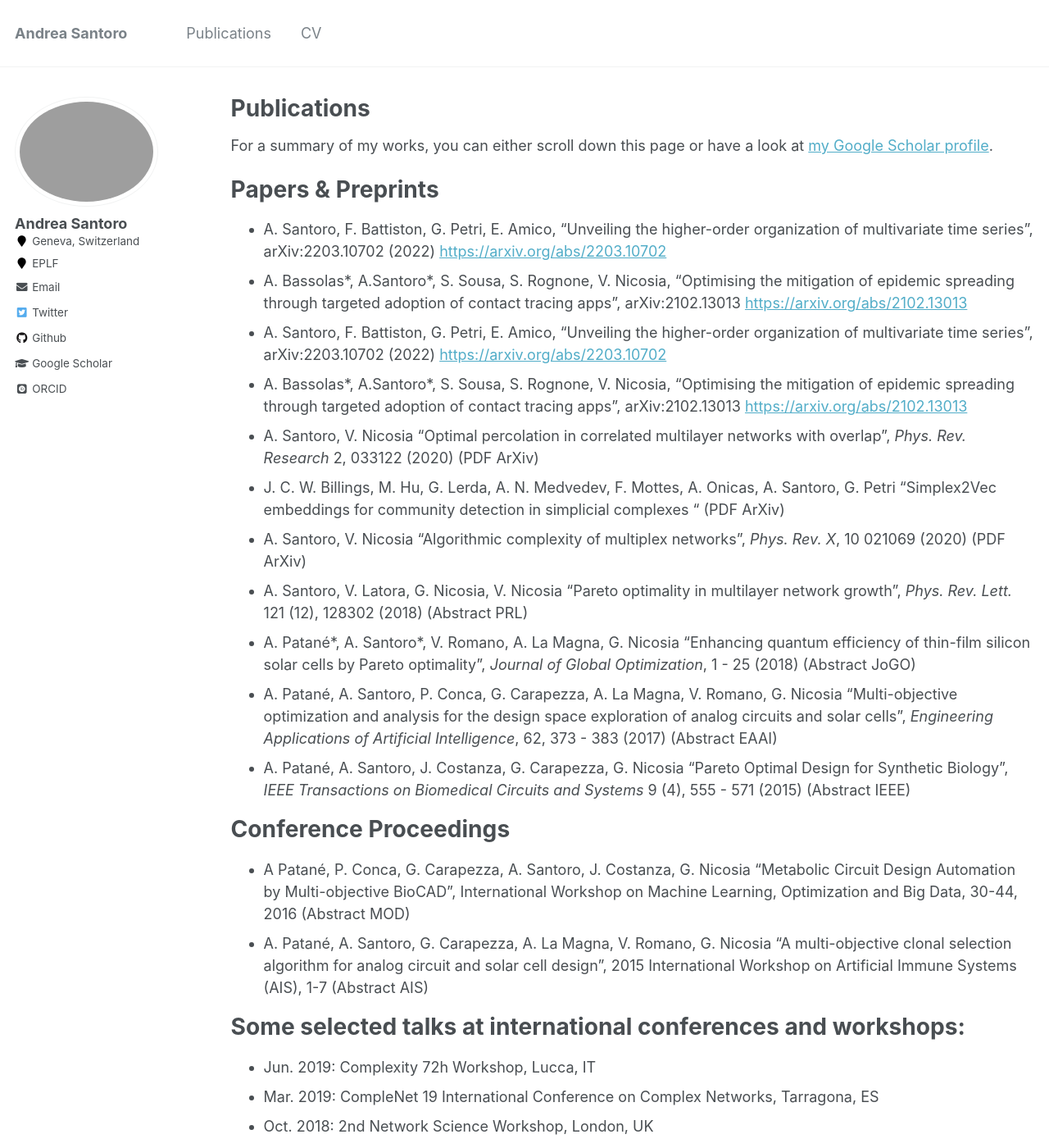
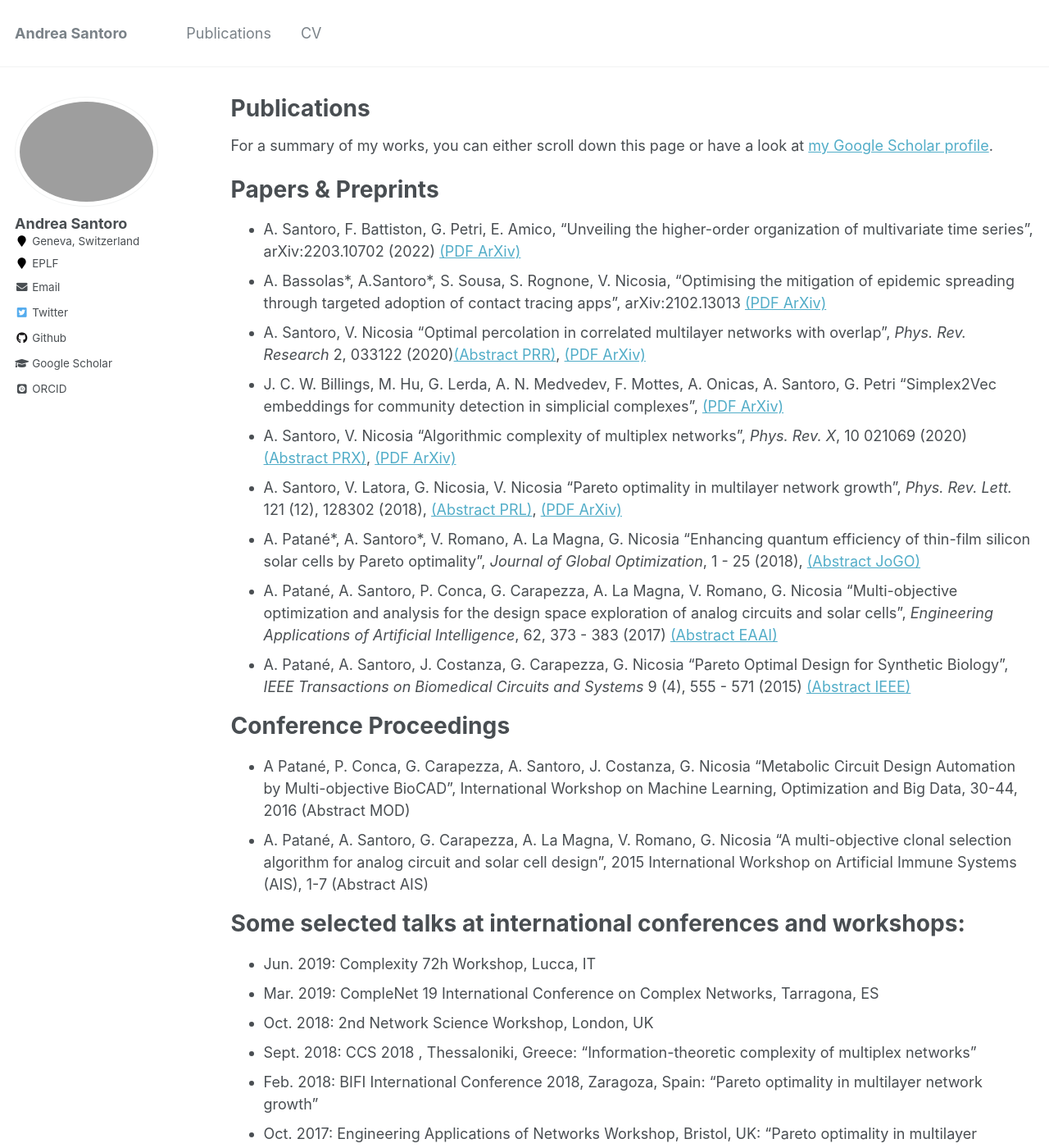
Before and after one commit to andresantoro/andresantoro.github.io, a Jekyll site: the page built from _pages/publications.md, in a window 1280 px wide and 1400 px high. Shown: the whole window at 82% size. Built offline with Jekyll 4.4.1, drawn with Linux system fonts in a browser that asks for light colours; some web fonts are replaced.

Commit message:
Update publications.md

```diff
--- a/_pages/publications.md
+++ b/_pages/publications.md
@@ -9,19 +9,16 @@
 
 Papers & Preprints
 ======
-* A. Santoro, F. Battiston, G. Petri, E. Amico, "Unveiling the higher-order organization of multivariate time series", 	arXiv:2203.10702 (2022) [https://arxiv.org/abs/2203.10702](PDF ArXiv)
+* A. Santoro, F. Battiston, G. Petri, E. Amico, "Unveiling the higher-order organization of multivariate time series", 	arXiv:2203.10702 (2022) [(PDF ArXiv)](https://arxiv.org/abs/2203.10702)
 * A. Bassolas\*, A.Santoro\*, S. Sousa, S. Rognone, V. Nicosia, "Optimising the mitigation of epidemic spreading through targeted adoption of contact
-tracing apps",	arXiv:2102.13013 [https://arxiv.org/abs/2102.13013](PDF ArXiv)
-* A. Santoro, F. Battiston, G. Petri, E. Amico, "Unveiling the higher-order organization of multivariate time series", 	arXiv:2203.10702 (2022) [https://arxiv.org/abs/2203.10702](PDF ArXiv)
-* A. Bassolas\*, A.Santoro\*, S. Sousa, S. Rognone, V. Nicosia, "Optimising the mitigation of epidemic spreading through targeted adoption of contact
-tracing apps",	arXiv:2102.13013 [https://arxiv.org/abs/2102.13013](PDF ArXiv)
-* A. Santoro, V. Nicosia "Optimal percolation in correlated multilayer networks with overlap", *Phys. Rev. Research* 2, 033122 (2020) (PDF ArXiv)
-* J. C. W. Billings, M. Hu, G. Lerda, A. N. Medvedev, F. Mottes, A. Onicas, A. Santoro, G. Petri "Simplex2Vec embeddings for community detection in simplicial complexes " (PDF ArXiv)
-* A. Santoro, V. Nicosia "Algorithmic complexity of multiplex networks", *Phys. Rev. X*, 10 021069 (2020) (PDF ArXiv)
-* A. Santoro, V. Latora, G. Nicosia, V. Nicosia "Pareto optimality in multilayer network growth", *Phys. Rev. Lett.* 121 (12), 128302 (2018) (Abstract PRL)
-* A. Patané\*, A. Santoro\*, V. Romano, A. La Magna, G. Nicosia "Enhancing quantum efficiency of thin-film silicon solar cells by Pareto optimality", *Journal of Global Optimization*, 1 - 25 (2018) (Abstract JoGO)
-* A. Patané, A. Santoro, P. Conca, G. Carapezza, A. La Magna, V. Romano, G. Nicosia "Multi-objective optimization and analysis for the design space exploration of analog circuits and solar cells", *Engineering Applications of Artificial Intelligence*, 62, 373 - 383 (2017) (Abstract EAAI)
-* A. Patané, A. Santoro, J. Costanza, G. Carapezza, G. Nicosia "Pareto Optimal Design for Synthetic Biology", *IEEE Transactions on Biomedical Circuits and Systems* 9 (4), 555 - 571 (2015) (Abstract IEEE)
+tracing apps",	arXiv:2102.13013 [(PDF ArXiv)](https://arxiv.org/abs/2102.13013)
+* A. Santoro, V. Nicosia "Optimal percolation in correlated multilayer networks with overlap", *Phys. Rev. Research* 2, 033122 (2020)[(Abstract PRR)](https://journals.aps.org/prresearch/abstract/10.1103/PhysRevResearch.2.033122), [(PDF ArXiv)](https://arxiv.org/abs/1910.04783)
+* J. C. W. Billings, M. Hu, G. Lerda, A. N. Medvedev, F. Mottes, A. Onicas, A. Santoro, G. Petri "Simplex2Vec embeddings for community detection in simplicial complexes", [(PDF ArXiv)](https://arxiv.org/abs/1906.09068)
+* A. Santoro, V. Nicosia "Algorithmic complexity of multiplex networks", *Phys. Rev. X*, 10 021069 (2020) [(Abstract PRX)](https://journals.aps.org/prx/abstract/10.1103/PhysRevX.10.021069), [(PDF ArXiv)](https://arxiv.org/abs/1903.08049)
+* A. Santoro, V. Latora, G. Nicosia, V. Nicosia "Pareto optimality in multilayer network growth", *Phys. Rev. Lett.* 121 (12), 128302 (2018), [(Abstract PRL)](https://journals.aps.org/prl/abstract/10.1103/PhysRevLett.121.128302), [(PDF ArXiv)](https://arxiv.org/abs/1710.01068)
+* A. Patané\*, A. Santoro\*, V. Romano, A. La Magna, G. Nicosia "Enhancing quantum efficiency of thin-film silicon solar cells by Pareto optimality", *Journal of Global Optimization*, 1 - 25 (2018), [(Abstract JoGO)](https://link.springer.com/article/10.1007/s10898-018-0639-9)
+* A. Patané, A. Santoro, P. Conca, G. Carapezza, A. La Magna, V. Romano, G. Nicosia "Multi-objective optimization and analysis for the design space exploration of analog circuits and solar cells", *Engineering Applications of Artificial Intelligence*, 62, 373 - 383 (2017) [(Abstract EAAI)](https://www.sciencedirect.com/science/article/abs/pii/S0952197616301415)
+* A. Patané, A. Santoro, J. Costanza, G. Carapezza, G. Nicosia "Pareto Optimal Design for Synthetic Biology", *IEEE Transactions on Biomedical Circuits and Systems* 9 (4), 555 - 571 (2015) [(Abstract IEEE)](https://ieeexplore.ieee.org/document/7265105)
 
 Conference Proceedings
 ======
```
